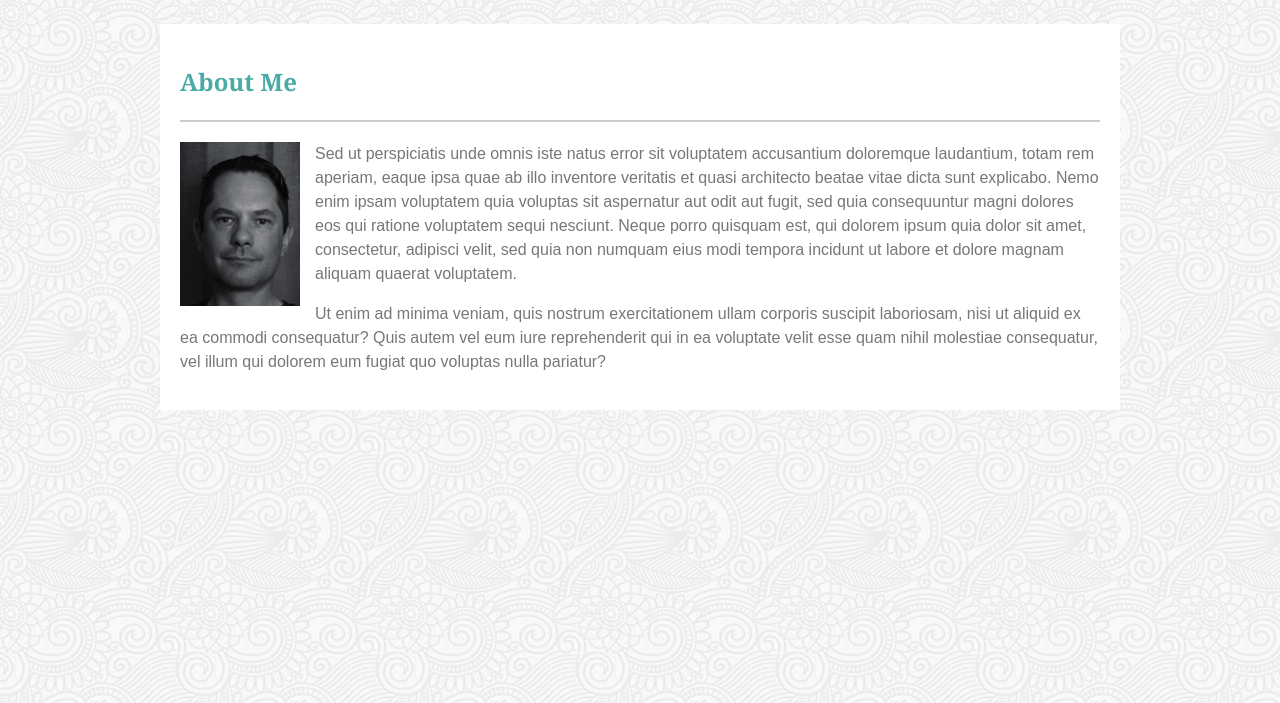
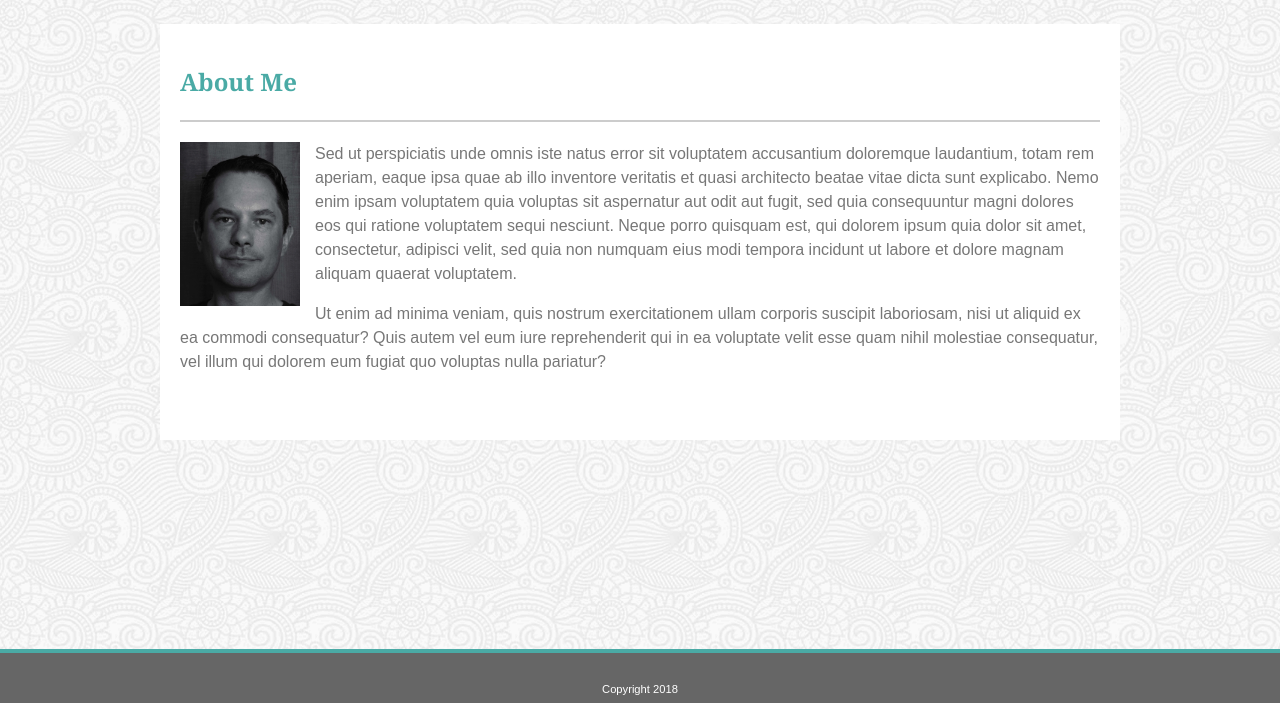
Before and after one commit to mbrennecke/Basic-Portfolio, a plain HTML site: page index.html in a window 1280 px wide. Shown: the part 97-800 px from the top of the page. Drawn offline with Linux system fonts and the light colour scheme.

Commit message:
footer added

```diff
--- a/assets/css/style.css
+++ b/assets/css/style.css
@@ -2,6 +2,8 @@ body {
 	margin: 0;
 	background-image: url("../images/full-bloom.png");
 	font-family: 'Arial', 'Helvetica Neue', Helvetica, sans-serif;
+	padding:0;
+
 }
 
 .head-nav {
@@ -72,6 +74,7 @@ a:visited {
 		padding:20px;
 		background-color: #fff;
 		line-height:1.5;
+		padding-bottom: 50px;
 }
 
 h1 {
@@ -122,3 +125,28 @@ input[type=submit] {
 	z-index: 1;
 
 }
+
+.main {
+	min-height: 100%;
+  }
+.footer {
+	position: fixed;
+	left: 0;
+	bottom: 0;
+	width: 100%;
+	height: 50px;
+	margin-top: -50px;
+	background-color:#666;
+	text-align: center;
+	border-top-style: solid;
+	border-width: 4px;
+	border-color: #4aaaa5;
+	padding-bottom: 0;
+	z-index: 3;
+  }
+
+  #foot {
+	color: #fff;
+	font-size: .7em;
+	margin-top: 30px;
+  }
--- a/index.html
+++ b/index.html
@@ -6,6 +6,7 @@
 </head>
 
 <body>
+	<div "main">
 	<div class="head-nav">
 		<header class="clearfix">
 				<h1 class="title">Matthew Brennecke</h1>
@@ -24,6 +25,8 @@
 			<p>Ut enim ad minima veniam, quis nostrum exercitationem ullam corporis suscipit laboriosam, nisi ut aliquid ex ea commodi consequatur? Quis autem vel eum iure reprehenderit qui in ea voluptate velit esse quam nihil molestiae consequatur, vel illum qui dolorem eum fugiat quo voluptas nulla pariatur?</p>
 		</div>
 
+		<footer class="footer"><p id="foot">Copyright 2018</p></footer>
+	</div>
 </body>
 
 
```
Also changed, not shown: contact.html (+3 -1 lines), portfolio.html (+3 -1 lines).
